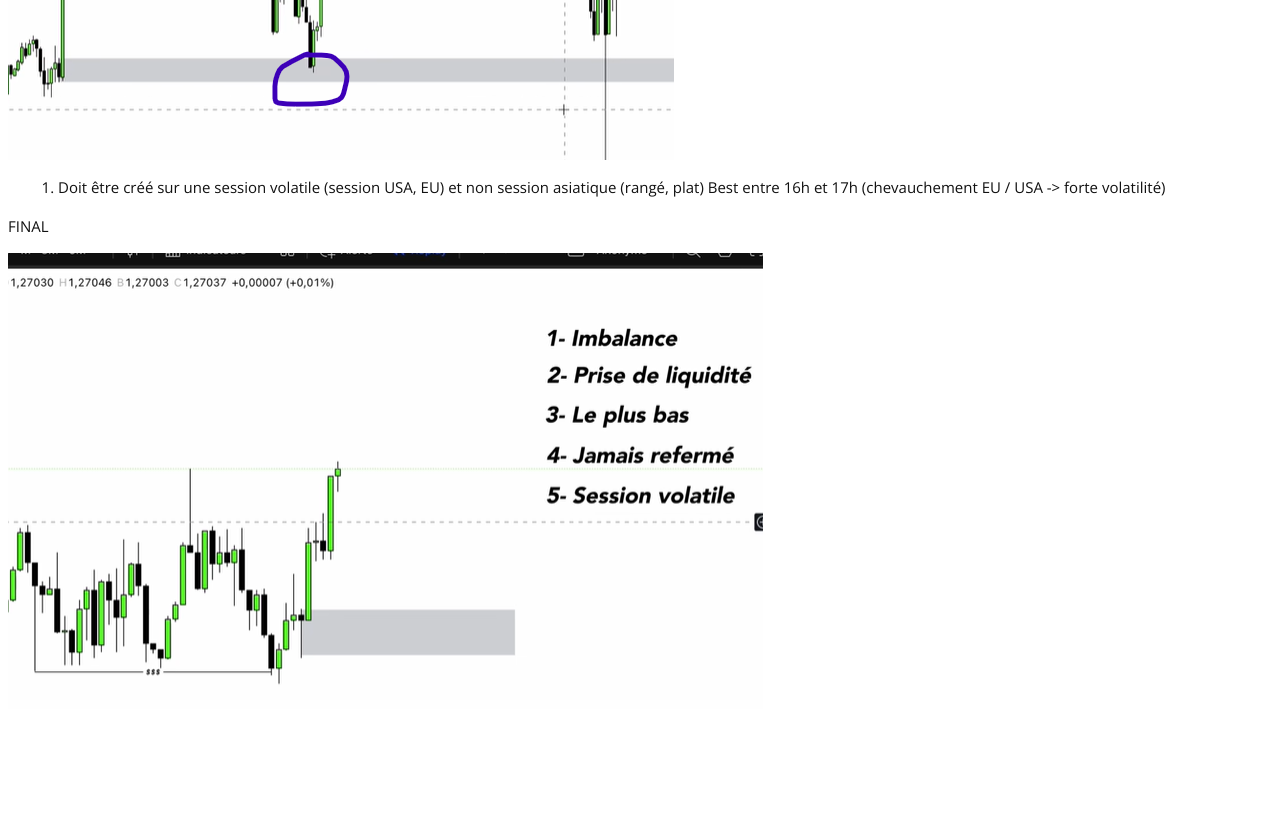
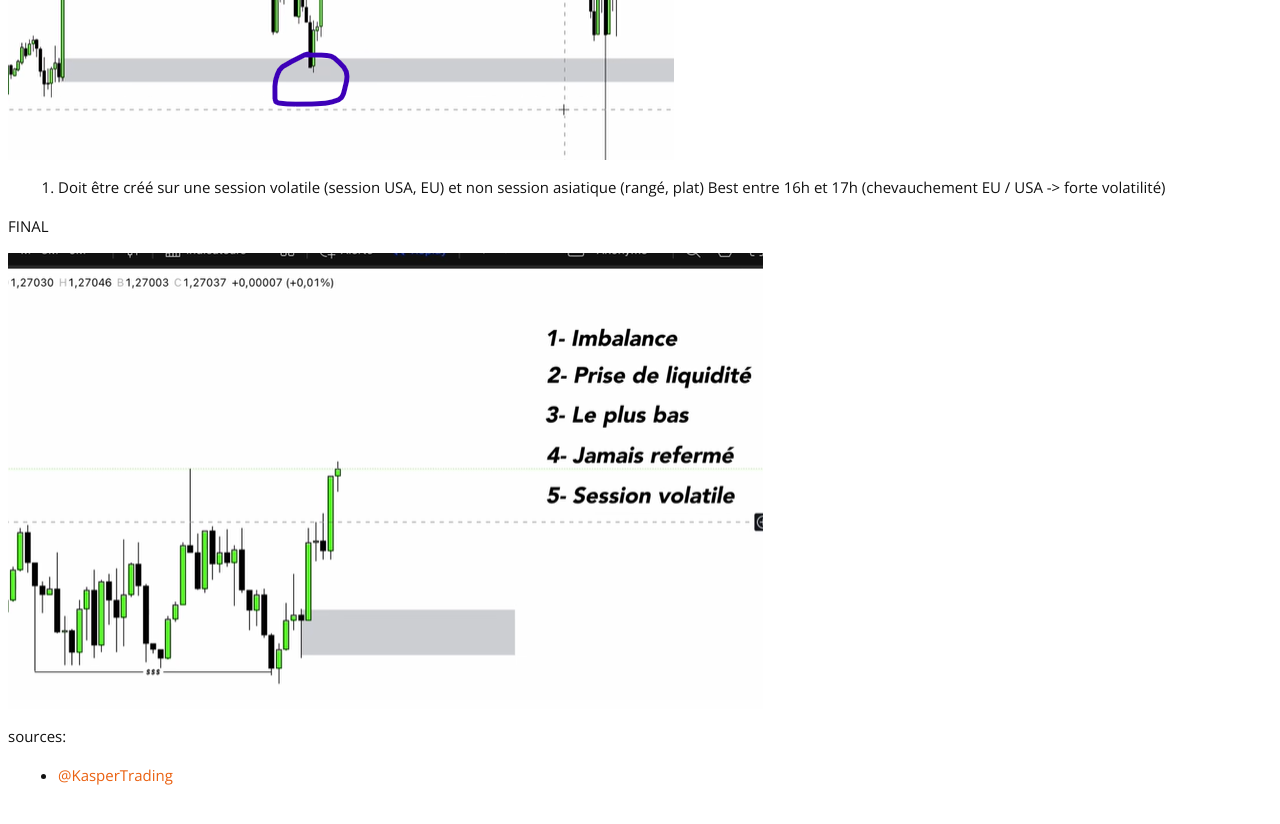
Before and after one commit to cylmat/cylmat.github.io, a Jekyll site: the page built from _pages/trading/smart/order_block.md, in a window 1280 px wide and 900 px high, scrolled down 3981 px. Shown: the top 824 px of the window. Built offline with Jekyll 4.4.1, drawn with Linux system fonts in a browser that asks for light colours; nearby versions of some CDN libraries; our own code applies the rules of GitHub Pages for plain Markdown files.

Commit message:
Update order_block.md

```diff
--- a/_pages/trading/smart/order_block.md
+++ b/_pages/trading/smart/order_block.md
@@ -55,3 +55,7 @@ Best entre 16h et 17h (chevauchement EU / USA -> forte volatilité)
 FINAL
 
 ![ob8](https://github.com/cylmat/cylmat.github.io/blob/main/_pages/trading/smart/ob8_final.png)
+
+
+sources:
+ - [@KasperTrading](https://www.youtube.com/@KasperTrading)
```
